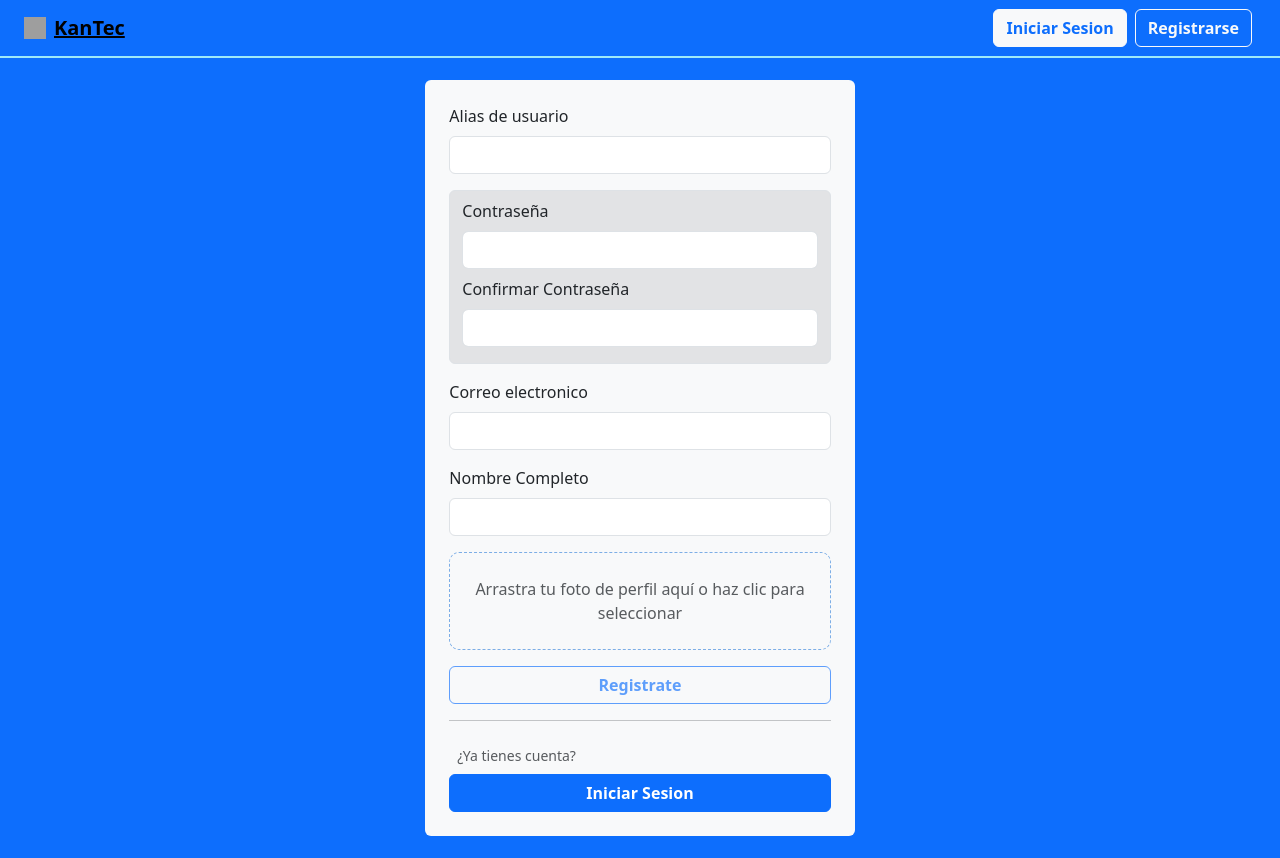
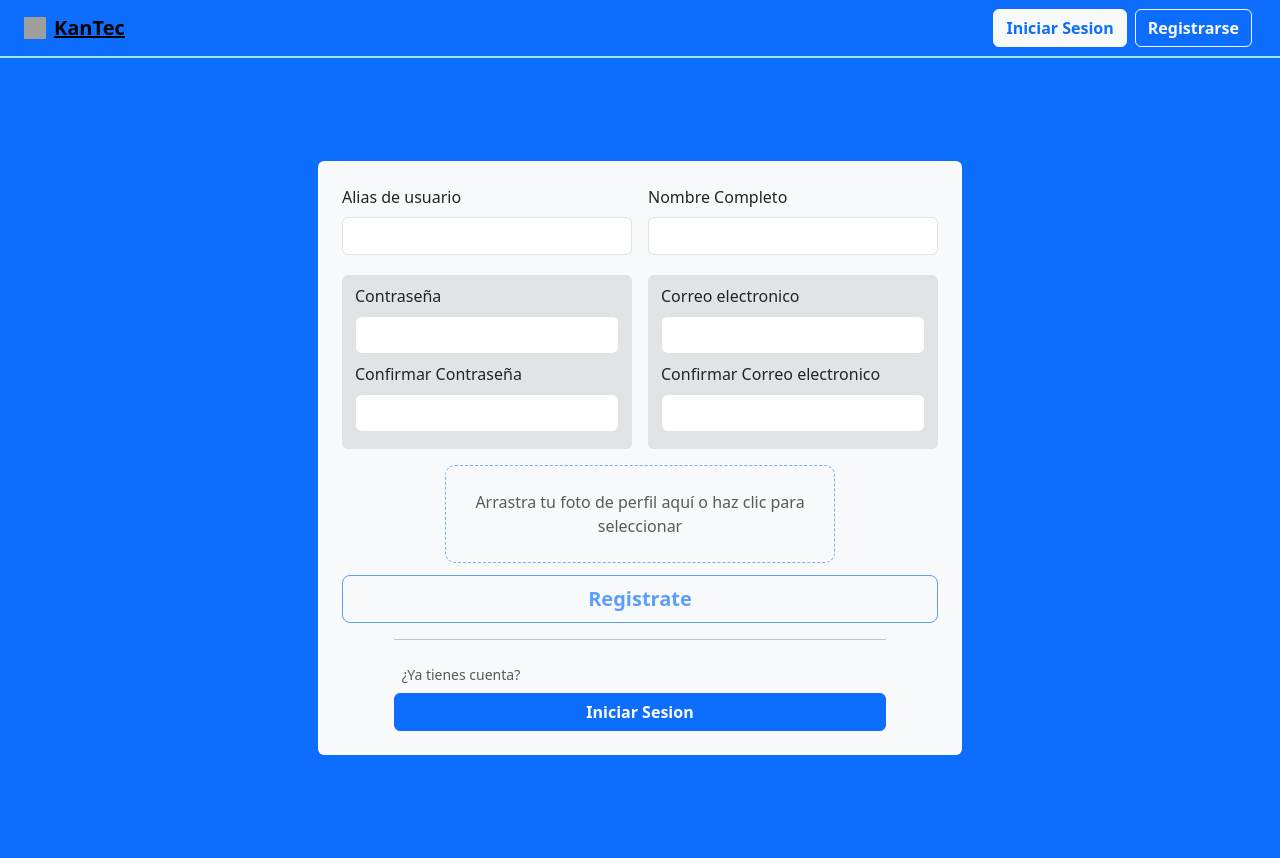
Before and after one commit to AlanMachado-dev/KanTec, an Angular app: page /registro in a window 1280 px wide. Built offline with nearby package versions, Linux system fonts and the light colour scheme; grey boxes are pictures that could not be loaded.

Commit message:
control de editar tareas, rediseño de registro usuario

```diff
--- a/src/app/componentes/registro/registro.html
+++ b/src/app/componentes/registro/registro.html
@@ -18,10 +18,12 @@
 </style>
 
 <div class="row bg-primary min-vh-100 d-flex justify-content-center align-items-center p-2">
-    <div class="col-4"></div>
-    <div class="col-4 bg-light rounded p-4">
+    <div class="col-3"></div>
+    <div class="col-6 bg-light rounded p-4">
         <form [formGroup]="registroForm" (ngSubmit)="onSubmit()">
-            <div class="mb-3">
+            <div class="row g-3">
+                <div class="col-6">
+                    <div class="mb-1">
                         <label for="alias" class="form-label">Alias de usuario</label>
                         <input type="text" #aliasInput (blur)="afterAlias(aliasInput.value)" formControlName="alias"
                             class="form-control" id="alias"
@@ -43,7 +45,32 @@
                         </div>
                         }
                     </div>
+                </div>
+                <div class="col-6">
+                    <div class="mb-1">
+                        <label for="nombre" class="form-label">Nombre Completo</label>
+                        <input type="text" formControlName="nombre" class="form-control" id="nombre"
+                            [class.is-invalid]="registroForm.get('nombre')?.invalid && registroForm.get('nombre')?.touched">
+                        @if(registroForm.get('nombre')?.invalid && registroForm.get('nombre')?.touched){
+                        <div class="invalid-feedback">
+                            @if(registroForm.get('nombre')?.errors?.['required']) {
+                            El nombre es obligatorio.
+                            }
+                            @if(registroForm.get('nombre')?.errors?.['maxlength']) {
+                            Máximo de caracteres debe ser 50.
+                            }
+                            @if(registroForm.get('nombre')?.errors?.['pattern']) {
+                                Los nombres solo pueden tener letras y espacios.
+                            }
+                        </div>
+                        }
+                    </div>
+                </div>
 
+
+            </div>
+            <div class="row g-3">
+                <div class="col-6">
                     <div class="container border rounded bg-secondary-subtle my-3">
                         <div>
                             <label for="password" class="form-label mt-2">Contraseña</label>
@@ -63,7 +90,8 @@
                         <div class="mb-3">
                             <label for="confirmPassword" class="form-label mt-2">Confirmar Contraseña</label>
                             <input type="password" formControlName="confirmPassword" class="form-control" id="confirmPassword"
-                        [class.is-invalid]="(registroForm.get('confirmPassword')?.invalid || registroForm.errors?.['noMatch']) && registroForm.get('confirmPassword')?.touched">
+                                [class.is-invalid]="(registroForm.get('confirmPassword')?.invalid || registroForm.errors?.['noMatch'])
+                                    && registroForm.get('confirmPassword')?.touched">
                             @if(registroForm.get('confirmPassword')?.touched){
                             <div class="invalid-feedback">
                                 @if(registroForm.get('confirmPassword')?.errors?.['required']) {
@@ -76,9 +104,11 @@
                             }
                         </div>
                     </div>
-
-            <div class="mb-3">
-                <label for="email" class="form-label">Correo electronico</label>
+                </div>
+                <div class="col-6">
+                    <div class="container border rounded bg-secondary-subtle my-3">
+                        <div>
+                            <label for="email" class="form-label mt-2">Correo electronico</label>
                             <input type="email" #emailInput (blur)="afterEmail(emailInput.value)" formControlName="email"
                                 class="form-control" id="email"
                                 [class.is-invalid]="registroForm.get('email')?.invalid && registroForm.get('email')?.touched">
@@ -97,26 +127,28 @@
                             }
                         </div>
                         <div class="mb-3">
-                <label for="nombre" class="form-label">Nombre Completo</label>
-                <input type="text" formControlName="nombre" class="form-control" id="nombre"
-                    [class.is-invalid]="registroForm.get('nombre')?.invalid && registroForm.get('nombre')?.touched">
-                @if(registroForm.get('nombre')?.invalid && registroForm.get('nombre')?.touched){
+                            <label for="confirmEmail" class="form-label mt-2">Confirmar Correo electronico</label>
+                            <input type="email" formControlName="confirmEmail" class="form-control" id="confirmEmail"
+                                [class.is-invalid]="(registroForm.get('confirmEmail')?.invalid || registroForm.errors?.['noMatch'])
+                                && registroForm.get('confirmEmail')?.touched">
+                            @if(registroForm.get('confirmEmail')?.touched){
                             <div class="invalid-feedback">
-                    @if(registroForm.get('nombre')?.errors?.['required']) {
-                    El nombre es obligatorio.
+                                @if(registroForm.get('confirmEmail')?.errors?.['required']) {
+                                Confirmar el correo es obligatorio.
                                 }
-                    @if(registroForm.get('nombre')?.errors?.['maxlength']) {
-                    Máximo de caracteres debe ser 50.
-                    }
-                    @if(registroForm.get('nombre')?.errors?.['pattern']) {
-                        Los nombres solo pueden tener letras y espacios.
+                                @if(registroForm.get('confirmEmail')?.errors?.['noMatch']) {
+                                Los correos no coinciden.
                                 }
                             </div>
                             }
                         </div>
-
-
-            <div id="divImagen" class="divImagen" [class.divImagen--drag-active]="dragActivo"
+                    </div>
+                </div>
+            </div>
+            <div class="row">
+                <div class="col-2"></div>
+                <div class="col-8">
+                    <div id="divImagen" class="divImagen mb-2" [class.divImagen--drag-active]="dragActivo"
                         (dragenter)="onDragEnter($event)" (dragover)="onDragOver($event)" (dragleave)="onDragLeave($event)"
                         (drop)="onDrop($event)" (click)="fileInput.click()" style="cursor: pointer;">
 
@@ -134,6 +166,85 @@
                         <input id="imagen" type="file" #fileInput hidden (change)="onFileSelected($event)"
                             accept="image/png, image/jpeg, image/jpg" />
                     </div>
+                </div>
+                <div class="col-2"></div>
+            </div>
+            <div class="row">
+                <div class="col-1"></div>
+                <div class="col-10">
+                    @if(mostrarError){
+                    <div class="alert alert-danger m-2 p-2 text-center" role="alert">
+                        {{errorMessage}}
+                    </div>
+                    }
+                </div>
+                <div class="col-1"></div>
+            </div>
+            <div class="row">
+                <div class="col">
+                    <div>
+                        @if (!loading) {
+                        <button type="submit" [disabled]="!registroForm.valid || mostrarError"
+                            class="btn btn-outline-primary btn-lg text-center mt-1 w-100 h-25 fw-bold">Registrate</button>
+                        }@else {
+                        <!-- <button class="btn btn-secondary text-center mt-3 w-100 h-25 fw-bold" disabled>Cargando...</button> -->
+                        <button class="btn btn-secondary btn-lg text-center mt-1 w-100 h-25 fw-bold" type="button" disabled>
+                            <span class="spinner-border spinner-border-sm" aria-hidden="true"></span>
+                            <span role="status"> Cargando...</span>
+                        </button>
+                        }
+                    </div>
+                </div>
+            </div>
+            <div class="row">
+                <div class="col-1"></div>
+                <div class="col-10">
+                    <hr>
+                    <div class="form-text p-2">¿Ya tienes cuenta?</div>
+                    <!-- <a routerLink="/ingreso" class="btn btn-primary w-100 h-25 fw-bold">Iniciar Sesion</a> -->
+                    <button class="btn btn-primary w-100 fw-bold" routerLink="/ingreso">Iniciar Sesion</button>
+                </div>
+                <div class="col-1"></div>
+            </div>
+
+
+
+
+
+
+
+
+
+
+
+
+
+
+
+
+            <!-- <div class="mb-3">
+                <label for="email" class="form-label">Correo electronico</label>
+                <input type="email" #emailInput (blur)="afterEmail(emailInput.value)" formControlName="email"
+                    class="form-control" id="email"
+                    [class.is-invalid]="registroForm.get('email')?.invalid && registroForm.get('email')?.touched">
+                @if(registroForm.get('email')?.invalid && registroForm.get('email')?.touched){
+                <div class="invalid-feedback">
+                    @if(registroForm.get('email')?.errors?.['required']) {
+                    El email es obligatorio.
+                    }
+                    @if(registroForm.get('email')?.errors?.['email']) {
+                    Debe ingresar un email válido.
+                    }
+                    @if(registroForm.get('email')?.errors?.['maxlength']) {
+                    Máximo de caracteres debe ser 60.
+                    }
+                </div>
+                }
+            </div> -->
+
+
+
+
 
 
             <!-- <div id="divImagen" class="divImagen" [class.divImagen--drag-active]="dragActivo"
@@ -151,28 +262,8 @@
                     (drop)="onDrop($event)" formControlName="imagen" class="form-control bg-secondary" id="imagen"
                     accept="image/*">
             </div> -->
-            @if(mostrarError){
-            <div class="alert alert-danger m-2 p-2 text-center" role="alert">
-                {{errorMessage}}
-            </div>
-            }
-            <div>
-                @if (!loading) {
-                <button type="submit" [disabled]="!registroForm.valid || mostrarError"
-                    class="btn btn-outline-primary mt-3 w-100 h-25 fw-bold">Registrate</button>
-                }@else {
-                <!-- <button class="btn btn-secondary text-center mt-3 w-100 h-25 fw-bold" disabled>Cargando...</button> -->
-                <button class="btn btn-secondary text-center mt-3 w-100 h-25 fw-bold" type="button" disabled>
-                    <span class="spinner-border spinner-border-sm" aria-hidden="true"></span>
-                    <span role="status"> Cargando...</span>
-                </button>
-                }
-            </div>
 
-            <hr>
-            <div class="form-text p-2">¿Ya tienes cuenta?</div>
-            <a routerLink="/ingreso" class="btn btn-primary  w-100 h-25 fw-bold">Iniciar Sesion</a>
         </form>
     </div>
-    <div class="col-4"></div>
+    <div class="col-3"></div>
 </div>
--- a/src/app/componentes/registro/registro.ts
+++ b/src/app/componentes/registro/registro.ts
@@ -47,6 +47,7 @@ export class Registro {
         Validators.email
       ]
     }],
+    confirmEmail: ['', [Validators.required, this.matchEmail.bind(this)]],
     nombre: ['', {
       validators: [
         Validators.required,
@@ -111,7 +112,7 @@ export class Registro {
       const reader = new FileReader();
       reader.onload = () => {
         this.imagenPreview = reader.result;
-        this._cdr.detectChanges(); // Forzar renderizado en Angular
+        this._cdr.detectChanges();
       };
       reader.readAsDataURL(this.imagenSeleccionada);
 
@@ -153,6 +154,7 @@ export class Registro {
 
   onSubmit() {
     this.registroForm.get('confirmPassword')?.updateValueAndValidity();
+    this.registroForm.get('confirmEmail')?.updateValueAndValidity();
     if (this.registroForm.invalid) return;
     this.loading = true;
     this.mostrarError = false;
@@ -225,4 +227,11 @@ export class Registro {
     return password === confirmPassword ? null : { noMatch: true };
   }
 
+  matchEmail(control: AbstractControl): ValidationErrors | null {
+    if (!this.registroForm) return null;
+    const email = this.registroForm.get('email')?.value;
+    const confirmEmail = control.value;
+    return email === confirmEmail ? null : { noMatch: true };
+  }
+
 }
--- a/src/app/componentes/tablero/tablero.html
+++ b/src/app/componentes/tablero/tablero.html
@@ -349,7 +349,7 @@
                         Tarea</button>
                 </div>
                 <div class="col-8">
-                    <button type="button" class="btn btn-primary w-100" (click)="guardarCambiosTarea()">Guardar</button>
+                    <button type="button" class="btn btn-primary w-100" [disabled]="this.formularioTarea.invalid" (click)="guardarCambiosTarea()">Guardar</button>
                 </div>
             </div>
         </div>
```
Also changed, not shown: src/app/componentes/tablero/tablero.ts (+6 -1 lines). Lines whose indentation alone changed are shown as unchanged.
